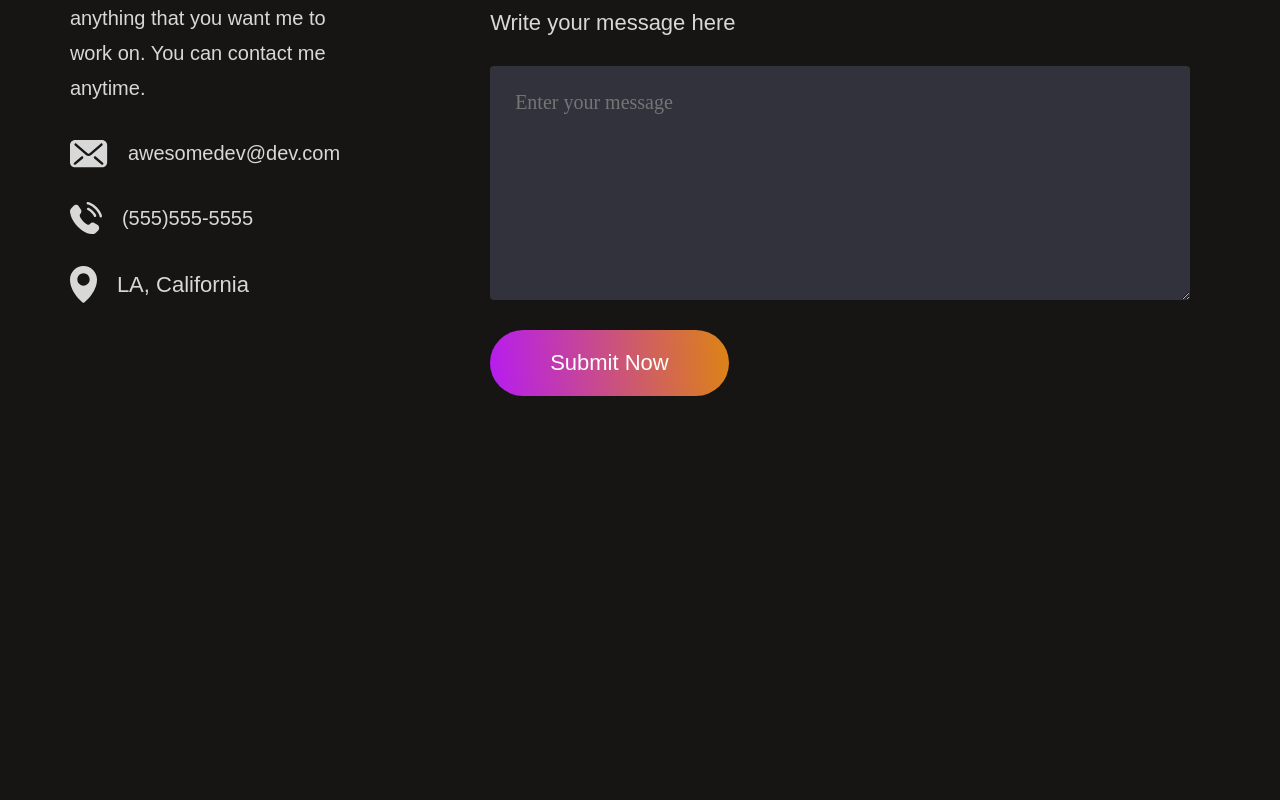
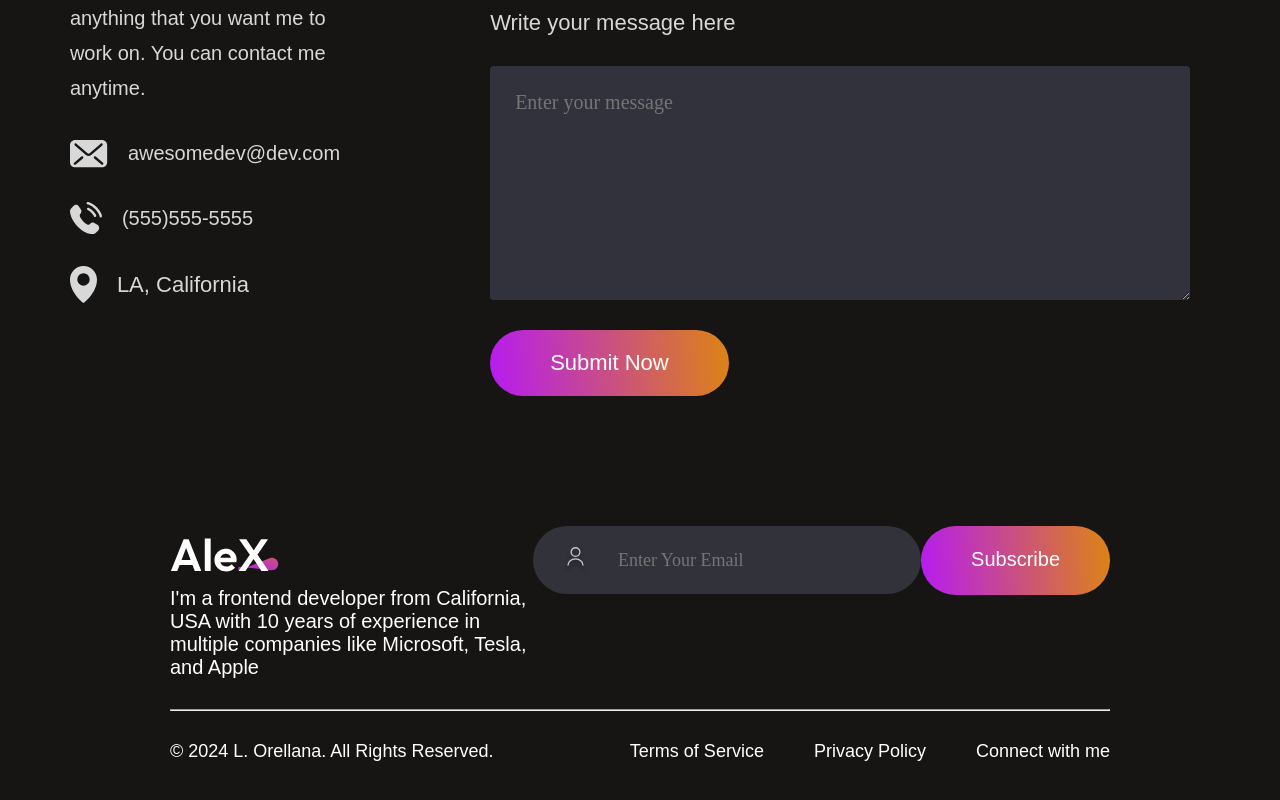
Before and after one commit to lesore0789/react-mock-portfolio, a React app: page / in a window 1280 px wide. Shown: the part 5593-6393 px from the top of the page. Before the commit the page ends 6039 px from the top, so only its background shows below. Built offline with nearby package versions, Linux system fonts and the light colour scheme; the HTML template or start-up script is replaced by a standard one.

Commit message:
footer component

```diff
--- a/src/App.jsx
+++ b/src/App.jsx
@@ -1,5 +1,6 @@
 import About from "./Components/About/About"
 import Contact from "./Components/Contact/Contact"
+import Footer from "./Components/Footer/Footer"
 import Hero from "./Components/Hero/Hero"
 import MyWork from "./Components/MyWork/MyWork"
 import Navbar from "./Components/Navbar/Navbar"
@@ -14,6 +15,7 @@
       <Services />
       <MyWork />
       <Contact />
+      <Footer />
     </div>
   )
 }
--- /dev/null
+++ b/src/Components/Footer/Footer.css
@@ -0,0 +1,73 @@
+.footer {
+  margin: 50px 170px;
+  display: flex;
+  flex-direction: column;
+  gap: 30px;
+}
+
+.footer-top {
+  display: flex;
+  justify-content: space-between;
+}
+
+.footer-top-left p {
+  font-size: 20px;
+  max-width: 400px;
+}
+
+.footer-top-right {
+  display: flex;
+  align-items: center;
+  justify-content: center;
+  gap: 35px;
+}
+
+.footer-email-input {
+  display: flex;
+  gap: 30px;
+  height: 28px;
+  padding: 20px 30px;
+  border-radius: 50px;
+  background: #32323b;
+  padding-right: 80px;
+}
+
+.footer-email-input input {
+  outline: none;
+  border: none;
+  background: transparent;
+  color: #a0a0a0;
+  font-family: 'Outfit';
+  font-size: 18px;
+}
+
+.footer-subscribe {
+  font-size: 20px;
+  padding: 22px 50px;
+  height: 25px;
+  border-radius: 50px;
+  background: linear-gradient(264deg, #DF8908 -5.09%, #B415ff 106.28%);
+  cursor: pointer;
+  transition: 0.3s;
+}
+
+.footer-bottom {
+  display: flex;
+  justify-content: space-between;
+  font-size: 18px;
+}
+
+.footer-bottom-right {
+  display: flex;
+  gap: 50px;
+  margin-bottom: 50px;
+}
+
+.footer-email-input:hover {
+  border: 2px solid white;
+}
+
+.footer-subscribe:hover {
+  transform: scale(1.1);
+  transition: 0.3s;
+}
--- /dev/null
+++ b/src/Components/Footer/Footer.jsx
@@ -0,0 +1,35 @@
+/* eslint-disable react/no-unescaped-entities */
+import './Footer.css'
+import footerLogo from '../../assets/footer_logo.svg'
+import userIcon from '../../assets/user_icon.svg'
+
+const Footer = () => {
+  return (
+    <div className='footer'>
+      <div className="footer-top">
+        <div className="footer-top-left">
+          <img src={footerLogo} alt="" />
+          <p>I'm a frontend developer from California, USA with 10 years of experience in multiple companies like Microsoft, Tesla, and Apple</p>
+        </div>
+        <div className="footer-top right">
+          <div className="footer-email-input">
+            <img src={userIcon} alt="" />
+            <input type="email" placeholder='Enter Your Email' />
+          </div>
+          <div className="footer-subscribe">Subscribe</div>
+        </div>
+      </div>
+      <hr />
+      <div className="footer-bottom">
+        <p className="footer-bottom-left">© 2024 L. Orellana. All Rights Reserved. </p>
+        <div className="footer-bottom-right">
+          <p>Terms of Service</p>
+          <p>Privacy Policy</p>
+          <p>Connect with me</p>
+        </div>
+      </div>
+    </div>
+  )
+}
+
+export default Footer
```
